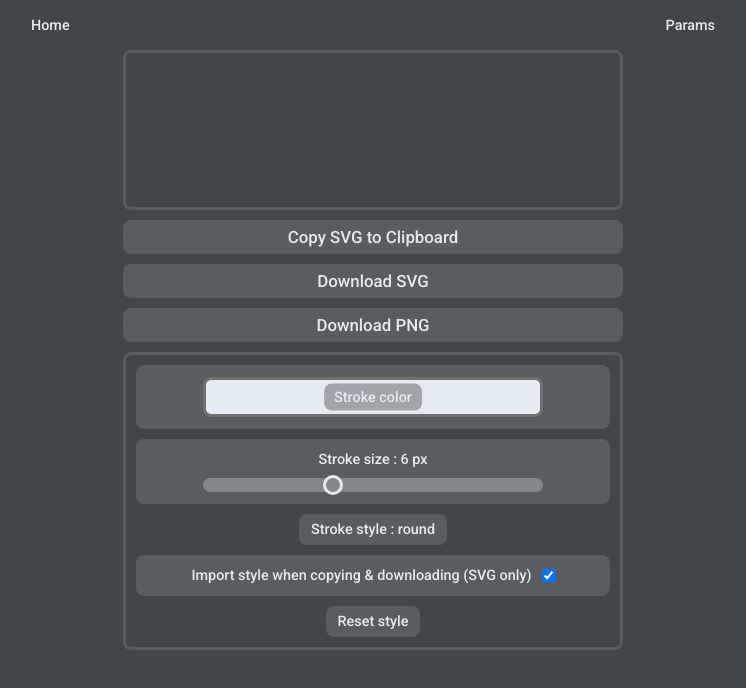
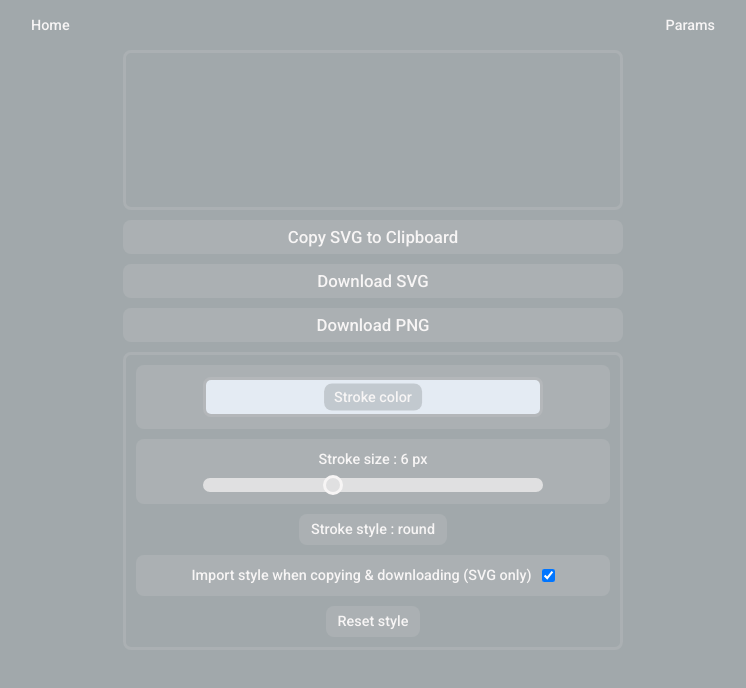
Before and after one commit to BHRKTRE/icoglyphs, a SvelteKit app: page /ico/1 in a window 1280 px wide. Shown: the top 688 px of the page, without its empty margins (267-1013 px from the left). Built offline with nearby package versions, Linux system fonts and the light colour scheme.

Commit message:
style(global): improve --var names & color modes

```diff
--- a/src/lib/components/SvgStyler.svelte
+++ b/src/lib/components/SvgStyler.svelte
@@ -93,12 +93,12 @@
 		flex-direction: column;
 		align-items: center;
 		justify-content: center;
-		padding: var(--spacingMedium);
-		border: var(--b2) var(--borderWidthMedium) solid;
-		border-radius: var(--br);
+		padding: var(--spacing-medium);
+		border: var(--b2) var(--border-width-medium) solid;
+		border-radius: var(--border-radius);
 		width: 100%;
-		gap: var(--spacingMedium);
-		max-width: var(--maxWidthMedium);
+		gap: var(--spacing-medium);
+		max-width: var(--max-width-medium);
 	}
 
 	.mod-color-container {
@@ -106,10 +106,10 @@
 		align-items: center;
 		justify-content: center;
 		background: var(--b2);
-		border-radius: var(--br);
+		border-radius: var(--border-radius);
 		width: 100%;
-		padding: var(--spacingMedium);
-		gap: var(--spacingMedium);
+		padding: var(--spacing-medium);
+		gap: var(--spacing-medium);
 	}
 
 	.column-container {
@@ -118,7 +118,7 @@
 		align-items: center;
 		justify-content: center;
 		width: 100%;
-		gap: var(--spacingMedium);
+		gap: var(--spacing-medium);
 	}
 
 	#stroke-color-label {
@@ -127,9 +127,9 @@
 		top: 50%;
 		transform: translate(-50%, -50%);
 		pointer-events: none;
-		background: var(--b1o3);
-		padding: var(--spacingSmall) var(--spacingMedium);
-		border-radius: var(--br);
+		background: var(--t2);
+		padding: var(--spacing-small) var(--spacing-medium);
+		border-radius: var(--border-radius);
 	}
 
 	#stroke-color-container {
--- a/src/lib/components/clickable/IcoGlyphLinked.svelte
+++ b/src/lib/components/clickable/IcoGlyphLinked.svelte
@@ -31,6 +31,6 @@
 
 <style>
 	.icoglyphContainer {
-		border-radius: var(--br);
+		border-radius: var(--border-radius);
 	}
 </style>
--- a/src/routes/+page.svelte
+++ b/src/routes/+page.svelte
@@ -65,7 +65,7 @@
 		width: 100%;
 		background: var(--b2);
 		padding: 5px 10px;
-		border-radius: var(--br);
+		border-radius: var(--border-radius);
 		margin-bottom: 1rem;
 	}
 	#searchBar::placeholder {
@@ -80,7 +80,7 @@
 		justify-content: center;
 		height: 100%;
 		width: 100%;
-		gap: var(--spacingMedium);
+		gap: var(--spacing-medium);
 	}
 
 	main {
--- a/src/routes/ico/[icoGlyphNameSlug]/+page.svelte
+++ b/src/routes/ico/[icoGlyphNameSlug]/+page.svelte
@@ -99,25 +99,25 @@
 		display: flex;
 		flex-wrap: wrap;
 		justify-content: center;
-		gap: var(--spacingMedium);
-		padding: var(--spacingMedium);
+		gap: var(--spacing-medium);
+		padding: var(--spacing-medium);
 	}
 
 	#buttonContainer {
-		margin: var(--spacingMedium) 0;
-		gap: var(--spacingMedium);
+		margin: var(--spacing-medium) 0;
+		gap: var(--spacing-medium);
 		display: flex;
 		flex-wrap: wrap;
 		justify-content: space-between;
 		width: 100%;
-		max-width: var(--maxWidthMedium);
+		max-width: var(--max-width-medium);
 	}
 
 	#icoglyph-container {
 		width: 100%;
 		height: 100%;
-		border: var(--b2) var(--borderWidthMedium) solid;
-		border-radius: var(--br);
-		max-width: var(--maxWidthMedium);
+		border: var(--b2) var(--border-width-medium) solid;
+		border-radius: var(--border-radius);
+		max-width: var(--max-width-medium);
 	}
 </style>
--- a/src/routes/params/+page.svelte
+++ b/src/routes/params/+page.svelte
@@ -62,7 +62,7 @@
 		justify-content: center;
 		margin: 1rem;
 		border: solid 1px var(--t1);
-		border-radius: var(--br);
+		border-radius: var(--border-radius);
 		padding: 1rem;
 		width: 100%;
 		gap: 1rem;
--- a/static/global-style/global.css
+++ b/static/global-style/global.css
@@ -49,69 +49,57 @@ p {
 /* COLORS MODE */
 body,
 body[data-color-mode='grey'] {
-	/* background color */
-	--b1: #424649;
-	/* background color opacity*/
-	--b1o3: rgba(19, 17, 17, 0.322);
-	/* b1 light var */
-	--b2: #ffffff1f;
-	/* mostly for tooltips */
-	--b3: #ffffff42;
+	/* back color */
+	--back-color: 161, 168, 171;
 	/* text & T color */
-	--t1: #e4ebf3;
-	/* peps color */
-	--x1: blue;
+	--front-color: 247, 245, 245;
 }
 body[data-color-mode='light'] {
-	/* background color */
-	--b1: #d9dbdd;
-	/* background color opacity*/
-	--b1o3: rgba(255, 255, 255, 0.384);
-	/* b1 light var */
-	--b2: #ffffff1f;
-	/* mostly for tooltips */
-	--b3: #ffffff42;
+	/* back color */
+	--back-color: 247, 245, 245;
 	/* text & T color */
-	--t1: #0c0f13;
-	/* peps color */
-	--x1: blue;
+	--front-color: 10, 9, 9;
 }
 
 body[data-color-mode='dark'] {
-	/* background color */
-	--b1: #141516;
-	/* background color opacity*/
-	--b1o3: rgba(19, 17, 17, 0.322);
-	/* b1 light var */
-	--b2: #ffffff1f;
-	/* mostly for tooltips */
-	--b3: #ffffff42;
+	/* back color */
+	--back-color: 5, 5, 5;
 	/* text & T color */
-	--t1: #e4ebf3;
-	/* peps color */
-	--x1: blue;
+	--front-color: 247, 245, 245;
 }
 
+body {
+	/* Colors */
+	/* background opaque*/
+	--b1: rgb(var(--back-color));
+	/* background opacity 1*/
+	--b2: rgba(var(--front-color), 0.1);
+	/* background opacity 2*/
+	--b3: rgba(var(--front-color), 0.7);
+	/* text color */
+	--t1: rgb(var(--front-color));
+	/*  */
+	--t2: rgba(var(--back-color), 0.5);
+
+	/* Set the body background color */
+	background: var(--b1);
+}
 /* GLOBAL SETTINGS */
 
 :root {
 	/* Border radius */
-	--br: 8px;
+	--border-radius: 8px;
 
 	/* Border */
-	--borderWidthMedium: 3px;
-	--borderWidthSmall: 2px;
+	--border-width-medium: 3px;
+	--border-width-small: 2px;
 
 	/* Max width for medium-sized elements */
-	--maxWidthMedium: 500px;
+	--max-width-medium: 500px;
 
 	/* Spacing for margins, padding, gaps etc...*/
-	--spacingMedium: 10px;
-	--spacingSmall: 5px;
-}
-
-body {
-	background: var(--b1);
+	--spacing-medium: 10px;
+	--spacing-small: 5px;
 }
 
 * {
@@ -146,17 +134,17 @@ button {
 	cursor: pointer;
 	border: none;
 	transition: 200ms;
-	border: var(--borderWidthSmall) solid transparent;
+	border: var(--border-width-small) solid transparent;
 }
 
 .hover-border {
 	transition: 200ms;
-	border: var(--borderWidthSmall) solid transparent;
+	border: var(--border-width-small) solid transparent;
 }
 
 button:hover,
 .hover-border:hover {
-	border: var(--borderWidthSmall) solid var(--b3);
+	border: var(--border-width-small) solid var(--b3);
 }
 
 button:active {
@@ -165,8 +153,8 @@ button:active {
 
 .text-button {
 	background: var(--b2);
-	padding: var(--spacingSmall) var(--spacingMedium);
-	border-radius: var(--br);
+	padding: var(--spacing-small) var(--spacing-medium);
+	border-radius: var(--border-radius);
 }
 
 input[type='text'] {
@@ -174,7 +162,7 @@ input[type='text'] {
 	border: none;
 	outline: none;
 	background: none;
-	border-radius: var(--br);
+	border-radius: var(--border-radius);
 	color: var(--t1);
 	font-size: 0.9rem;
 	font-family: var(--typo1);
@@ -182,7 +170,7 @@ input[type='text'] {
 
 /* CONTAINER */
 .basic-container {
-	border-radius: var(--br);
+	border-radius: var(--border-radius);
 	background: var(--b2);
 }
 
@@ -225,11 +213,11 @@ input[type='range']::-webkit-slider-thumb {
 	background: none;
 	border-radius: 100%;
 	margin-top: -3px;
-	border: var(--borderWidthMedium) solid var(--t1);
+	border: var(--border-width-medium) solid var(--t1);
 }
 
 input[type='range']::-moz-range-thumb {
-	border: var(--borderWidthMedium) solid var(--t1); /*Removes extra border that FF applies*/
+	border: var(--border-width-medium) solid var(--t1); /*Removes extra border that FF applies*/
 	border-radius: 100%;
 	background: none;
 	height: var(--thumb-width);
@@ -243,10 +231,10 @@ input[type='color'] {
 	-moz-appearance: none;
 	-webkit-appearance: none;
 	background: none;
-	border: var(--borderWidthMedium) solid var(--b2);
+	border: var(--border-width-medium) solid var(--b2);
 	cursor: pointer;
 	padding: 0;
-	border-radius: var(--br);
+	border-radius: var(--border-radius);
 }
 
 /* *:focus {
```
